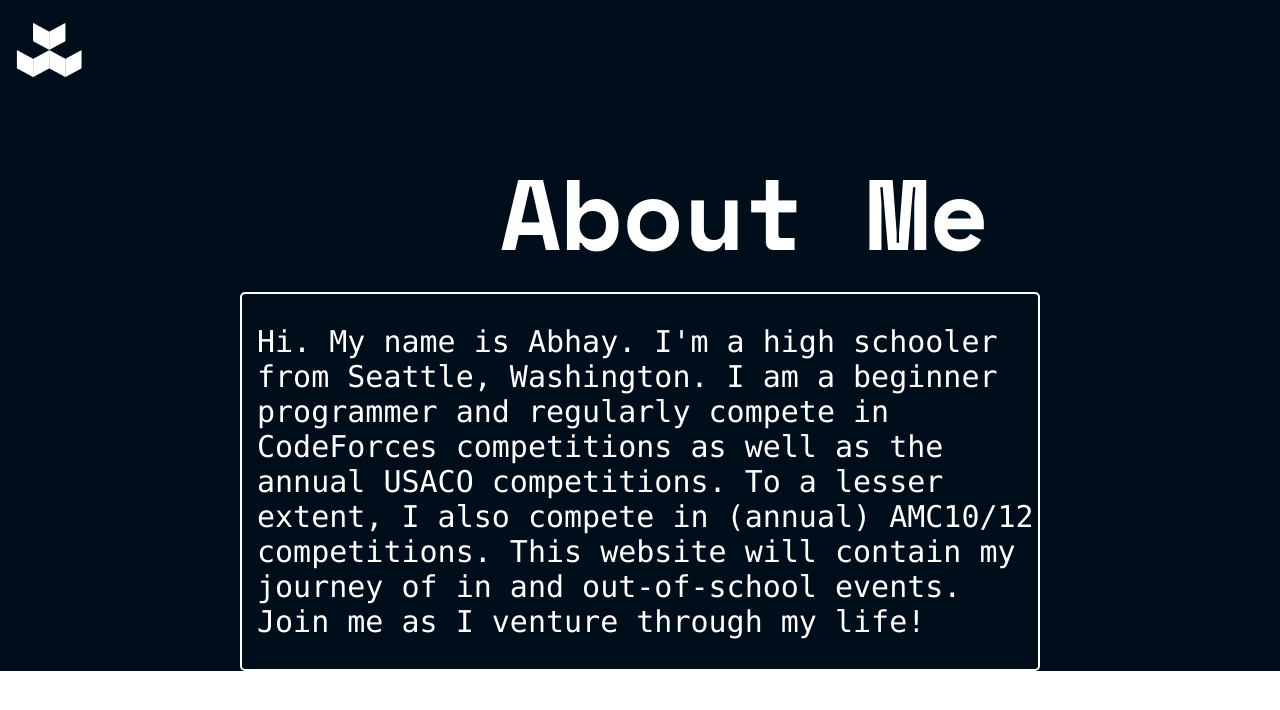
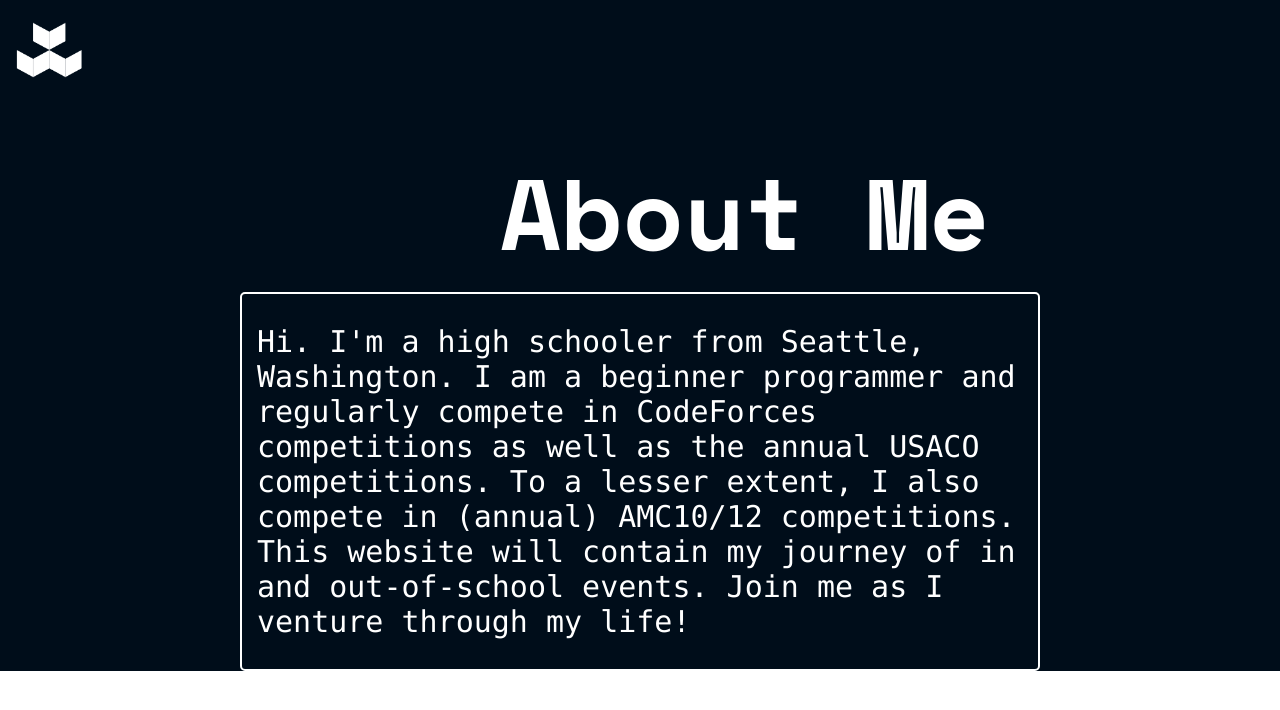
Before and after one commit to GithubDev939/abhayrajio, a Next.js app: page /about in a window 1280 px wide. Shown: the top 710 px of the page. Built offline with nearby package versions, Linux system fonts and the light colour scheme.

Commit message:
Update about.js

```diff
--- a/pages/about.js
+++ b/pages/about.js
@@ -15,7 +15,7 @@ export default function Home() {
           <h1 className = {styles.maintext}>About Me</h1>
           <div className = {styles.textbox}>
             <p className = {styles.text}>
-              Hi. My name is Abhay. I'm a high schooler from Seattle, Washington.
+              Hi. I'm a high schooler from Seattle, Washington.
               I am a beginner programmer and regularly compete in CodeForces
               competitions as well as the annual USACO competitions. To a lesser extent, I also
               compete in (annual) AMC10/12 competitions. This website will contain my journey
```
